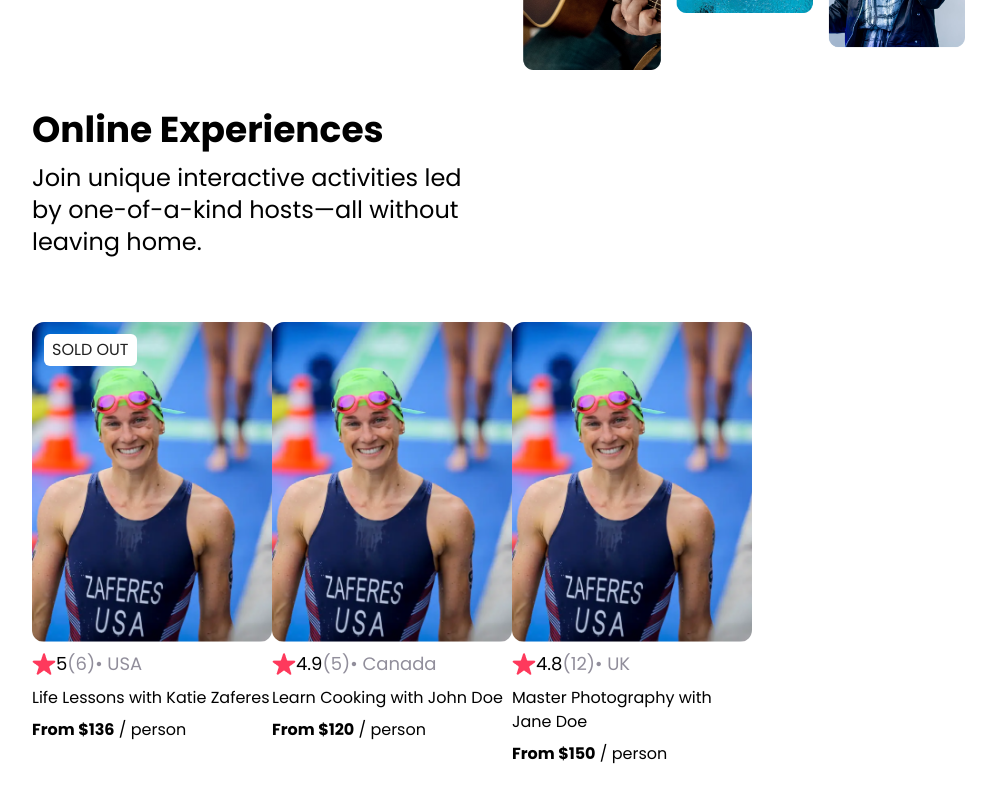
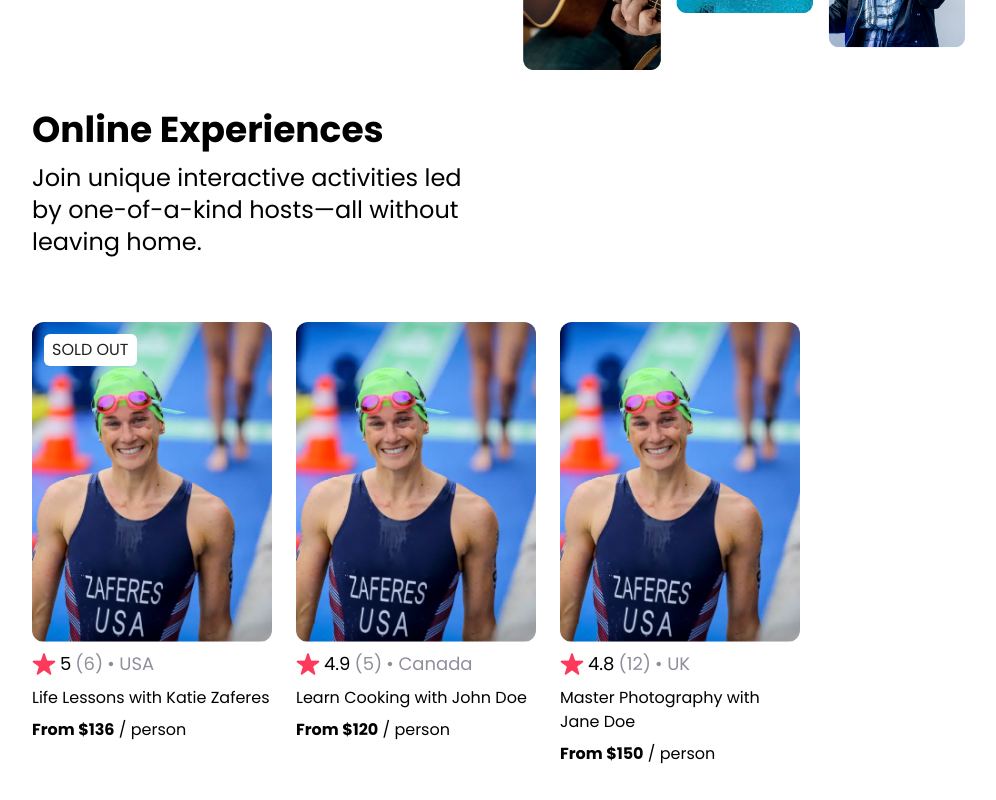
Before and after one commit to josueahadi/airbnb-experiences-clone, a React (Vite) app: page / in a window 1280 px wide. Shown: the part 502-1302 px from the top of the page, without its empty margins (48-1044 px from the left). Before the commit the page ends 1268 px from the top, so only its background shows below. Built offline with nearby package versions, Linux system fonts and the light colour scheme.

Commit message:
chore: update card component styling for better readability

```diff
--- a/src/App.jsx
+++ b/src/App.jsx
@@ -2,8 +2,6 @@ import "./index.css";
 import Navbar from "./components/Navbar";
 import HeroSection from "./components/Hero";
 import Card from "./components/Card";
-
-// Import images
 import KatieZaferesImage from "./assets/katie-zaferes.png";
 
 const cardsInfo = [
@@ -41,10 +39,10 @@ const cardsInfo = [
 
 function App() {
   return (
-    <>
+    <div>
       <Navbar />
       <HeroSection />
-      <section className="flex flex-row pt-16 px-6 sm:px-10 md:px-20">
+      <section className="flex flex-row gap-6 py-16 px-6 sm:px-10 md:px-20">
         {cardsInfo.map((card) => (
           <Card
             key={card.id}
@@ -58,7 +56,7 @@ function App() {
           />
         ))}
       </section>
-    </>
+    </div>
   );
 }
 
--- a/src/components/Card.jsx
+++ b/src/components/Card.jsx
@@ -9,7 +9,7 @@ export default function Card(props) {
           Sold Out
         </span>
       )}
-      <div className="flex items-center text-base md:text-lg mt-2">
+      <div className="flex items-center space-x-1 text-base md:text-lg mt-2">
         <img src={StarIcon} className="w-4 md:w-6" alt="Star Icon" />
         <span>{props.rating}</span>
         <span className="text-[#918E9B]">({props.reviewCount})</span>
```
